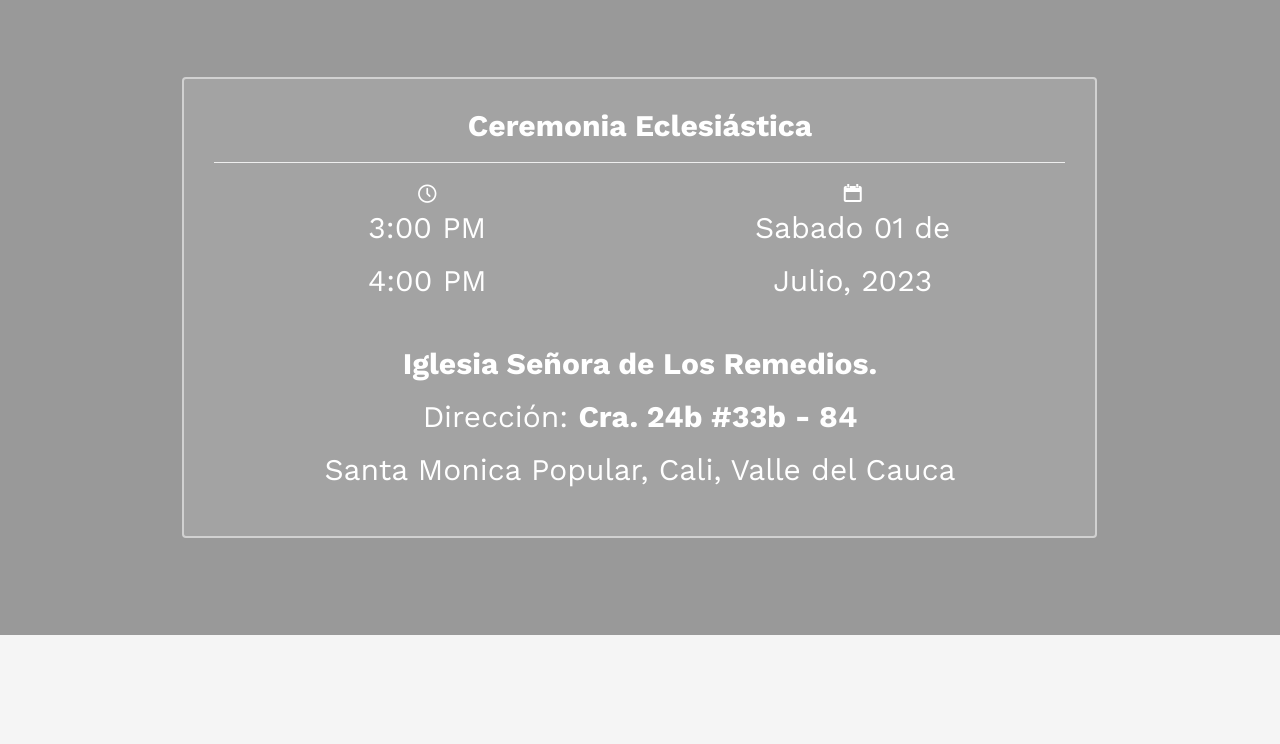
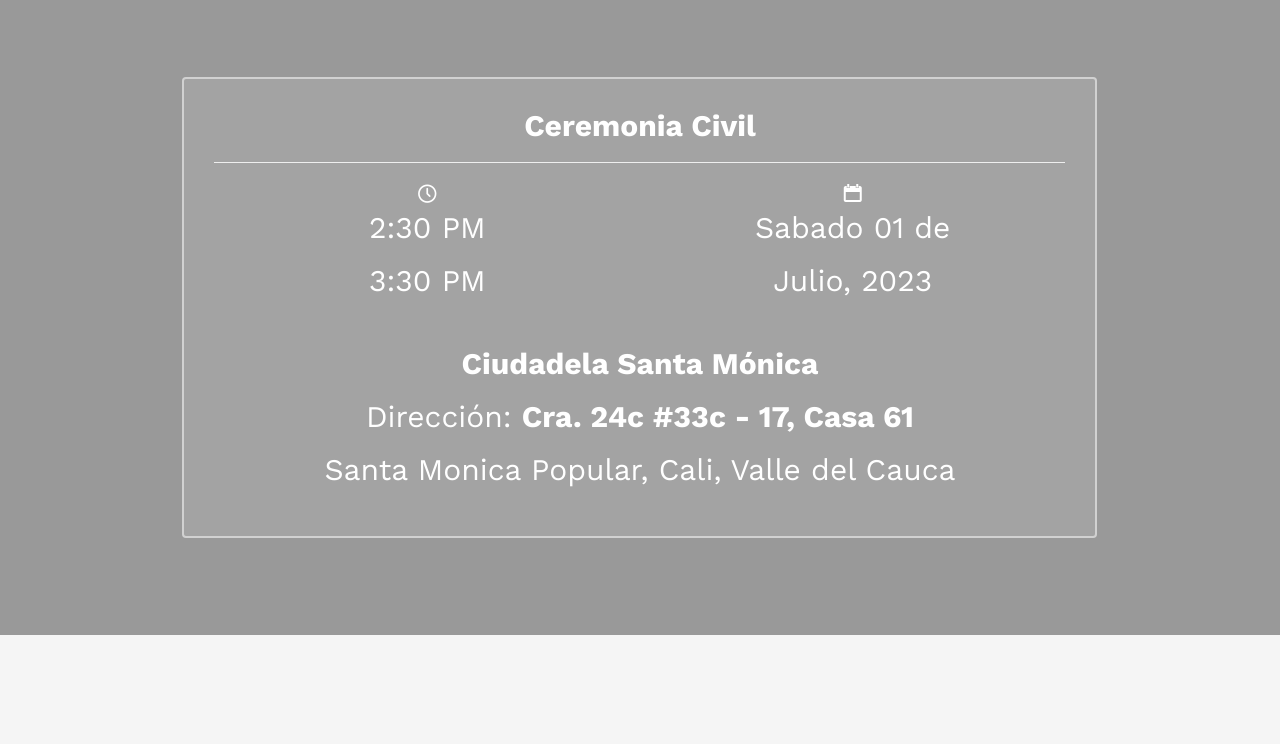
Before and after one commit to harvydiana/wedding, a plain HTML site: page index.html in a window 1280 px wide. Shown: the part 1715-2459 px from the top of the page. Drawn offline with nearby package versions, Linux system fonts and the light colour scheme; a script that the page names is missing; files whose address does not match are found by name.

Commit message:
Updated front page
Updated front page

```diff
--- a/index.html
+++ b/index.html
@@ -8,9 +8,9 @@
 	<meta http-equiv="X-UA-Compatible" content="IE=edge">
 	<title>Diana&Harvy</title>
 	<meta name="viewport" content="width=device-width, initial-scale=1">
-	<meta name="description" content="Free HTML5 Template by FREEHTML5.CO" />
-	<meta name="keywords" content="free html5, free template, free bootstrap, html5, css3, mobile first, responsive" />
-	<meta name="author" content="FREEHTML5.CO" />
+	<meta name="description" content="Harvy & Diana, Boda" />
+	<meta name="keywords" content="Harvy & Diana, Boda" />
+	<meta name="author" content="https://www.harvyordonez.com/" />
 
 
   	<!-- Facebook and Twitter integration -->
@@ -68,7 +68,7 @@
 		</div>
 	</nav>
 
-	<header id="fh5co-header" class="fh5co-cover" role="banner" style="background-image:url(images/img_bg_2.jpg);" data-stellar-background-ratio="0.5">
+	<header id="fh5co-header" class="fh5co-cover" role="banner" style="background-image:url(images/portada.jpg);" data-stellar-background-ratio="0.5">
 		<div class="overlay"></div>
 		<div class="container">
 			<div class="row">
@@ -130,39 +130,23 @@
 						<div class="col-md-10 col-md-offset-1">
 							<div class="col-md-12 col-sm-12 text-center">
 								<div class="event-wrap animate-box">
-									<h2 style="color:white;"><b>Ceremonia Eclesi&aacute;stica<b></h2>
+									<h2 style="color:white;"><b>Ceremonia Civil<b></h2>
 									<hr>
 									<div class="event-col">
 										<i class="icon-clock"></i>
-										<span><h2 style="color:white;">3:00 PM</h3></span>
-										<span><h2 style="color:white;">4:00 PM</h2></span>
+										<span><h2 style="color:white;">2:30 PM</h3></span>
+										<span><h2 style="color:white;">3:30 PM</h2></span>
 									</div>
 									<div class="event-col">
 										<i class="icon-calendar"></i>
 										<span><h2 style="color:white;">Sabado 01 de</h2></span>
 										<span><h2 style="color:white;">Julio, 2023</h2></span>
 									</div>
-									<span><h2 style="color:white;"><b>Iglesia Se&ntilde;ora de Los Remedios.</b></h2></span>
-									<span><h2 style="color:white;">Direcci&oacute;n: <b>Cra. 24b #33b - 84</b><h2></span>
+									<span><h2 style="color:white;"><b>Ciudadela Santa M&oacute;nica</b></h2></span>
+									<span><h2 style="color:white;">Direcci&oacute;n: <b>Cra. 24c #33c - 17, Casa 61</b><h2></span>
 									<span><h2 style="color:white;">Santa Monica Popular, Cali, Valle del Cauca<h2></span>
 								</div>
 							</div>
-							<!--<div class="col-md-6 col-sm-6 text-center">
-								<div class="event-wrap animate-box">
-									<h3>Celebracion</h3>
-									<div class="event-col">
-										<i class="icon-clock"></i>
-										<span>6:00 PM</span>
-										<span>3:00 AM</span>
-									</div>
-									<div class="event-col">
-										<i class="icon-calendar"></i>
-										<span>Domingo 02 de</span>
-										<span>Julio, 2023</span>
-									</div>
-									<p>Salon de eventos Casa 61</p>
-								</div>
-							</div>-->
 						</div>
 					</div>
 				</div>
@@ -170,60 +154,6 @@
 		</div>
 	</div>
 
-	<!--
-	<div id="fh5co-couple-story">
-		<div class="container">
-			<div class="row">
-				<div class="col-md-8 col-md-offset-2 text-center fh5co-heading animate-box">
-					<h2>Como jue la historia</h2>
-					<p>Far far away, behind the word mountains, far from the countries Vokalia and Consonantia, there live the blind texts.</p>
-				</div>
-			</div>
-			<div class="row">
-				<div class="col-md-12 col-md-offset-0">
-					<ul class="timeline animate-box">
-						<li class="animate-box">
-							<div class="timeline-badge" style="background-image:url(images/couple-1.jpg);"></div>
-							<div class="timeline-panel">
-								<div class="timeline-heading">
-									<h3 class="timeline-title">First We Meet</h3>
-									<span class="date">December 25, 2015</span>
-								</div>
-								<div class="timeline-body">
-									<p>Far far away, behind the word mountains, far from the countries Vokalia and Consonantia, there live the blind texts. Separated they live in Bookmarksgrove right at the coast of the Semantics, a large language ocean.</p>
-								</div>
-							</div>
-						</li>
-						<li class="timeline-inverted animate-box">
-							<div class="timeline-badge" style="background-image:url(images/couple-2.jpg);"></div>
-							<div class="timeline-panel">
-								<div class="timeline-heading">
-									<h3 class="timeline-title">First Date</h3>
-									<span class="date">December 28, 2015</span>
-								</div>
-								<div class="timeline-body">
-									<p>Far far away, behind the word mountains, far from the countries Vokalia and Consonantia, there live the blind texts. Separated they live in Bookmarksgrove right at the coast of the Semantics, a large language ocean.</p>
-								</div>
-							</div>
-						</li>
-						<li class="animate-box">
-							<div class="timeline-badge" style="background-image:url(images/couple-3.jpg);"></div>
-							<div class="timeline-panel">
-								<div class="timeline-heading">
-									<h3 class="timeline-title">In A Relationship</h3>
-									<span class="date">January 1, 2016</span>
-								</div>
-								<div class="timeline-body">
-									<p>Far far away, behind the word mountains, far from the countries Vokalia and Consonantia, there live the blind texts. Separated they live in Bookmarksgrove right at the coast of the Semantics, a large language ocean.</p>
-								</div>
-							</div>
-						</li>
-			    	</ul>
-				</div>
-			</div>
-		</div>
-	</div>
-	-->
 	<div id="fh5co-gallery" class="fh5co-section-gray">
 		<div class="container">
 			<div class="row">
@@ -308,41 +238,8 @@
 				</div>
 			</div>
 		</div>
-	</div>S
- <!--
-	<div id="fh5co-started" class="fh5co-bg" style="background-image:url(images/img_bg_4.jpg);">
-		<div class="overlay"></div>
-		<div class="container">
-			<div class="row animate-box">
-				<div class="col-md-8 col-md-offset-2 text-center fh5co-heading">
-					<h2>Definitivamente quieres asistir?</h2>
-					<p>Regalanos tu datos para reservarte la lechona.</p>
-				</div>
-			</div>
-			<div class="row animate-box">
-				<div class="col-md-10 col-md-offset-1">
-					<form class="form-inline">
-						<div class="col-md-4 col-sm-4">
-							<div class="form-group">
-								<label for="name" class="sr-only">Nombre</label>
-								<input type="name" class="form-control" id="name" placeholder="Name">
-							</div>
-						</div>
-						<div class="col-md-4 col-sm-4">
-							<div class="form-group">
-								<label for="email" class="sr-only">Email</label>
-								<input type="email" class="form-control" id="email" placeholder="Email">
-							</div>
-						</div>
-						<div class="col-md-4 col-sm-4">
-							<button type="submit" class="btn btn-default btn-block">No me lo pierdo</button>
-						</div>
-					</form>
-				</div>
-			</div>
-		</div>
 	</div>
--->
+
 	<footer id="fh5co-footer" role="contentinfo">
 		<div class="container">
 
@@ -350,8 +247,9 @@
 				<div class="col-md-12 text-center">
 					<p>
 						<small class="block">&copy; 2023 La Boda, Harvy & Dianis.</small>
-						<small class="block">Created by Hon</small>
+						<small class="block">Created by </small><a href="https://www.harvyordonez.com/">HON</a>
 					</p>
+					<!--
 					<p>
 						<ul class="fh5co-social-icons">
 							<li><a href="#"><i class="icon-twitter"></i></a></li>
@@ -360,6 +258,7 @@
 							<li><a href="#"><i class="icon-dribbble"></i></a></li>
 						</ul>
 					</p>
+					-->
 				</div>
 			</div>
 
--- a/sass/style.scss
+++ b/sass/style.scss
@@ -1529,6 +1529,7 @@ form {
 
 
 // Burger Menu
+/*
 .fh5co-nav-toggle {
   width:25px;
   height:25px;
@@ -1625,7 +1626,7 @@ form {
   @media screen and (max-width: $screen-sm) {
   	display: block;
   }
-}
+}*/
 
 // Buttons
 .btn {
```
Also changed, not shown: css/style.css, images/portada.jpg (added).
